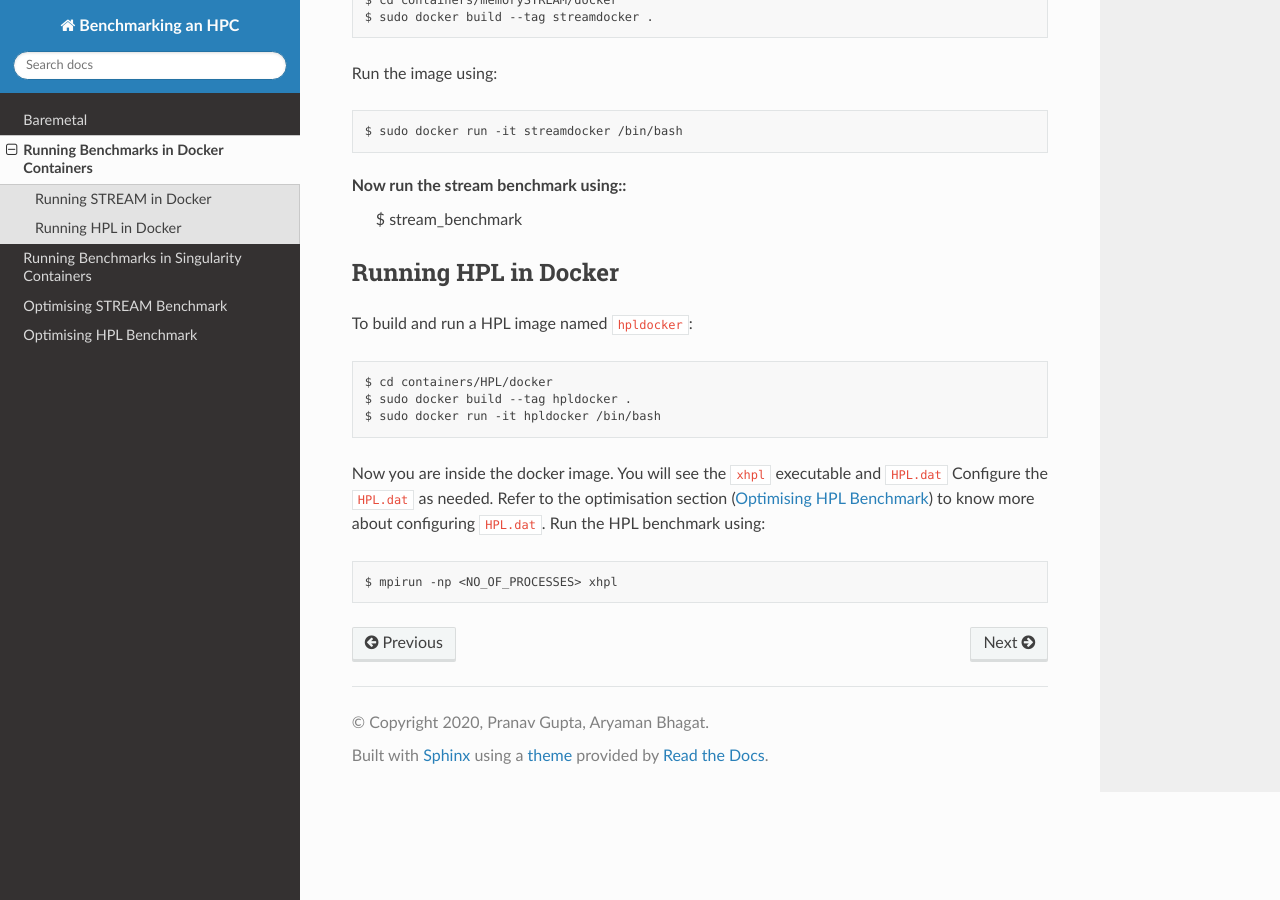
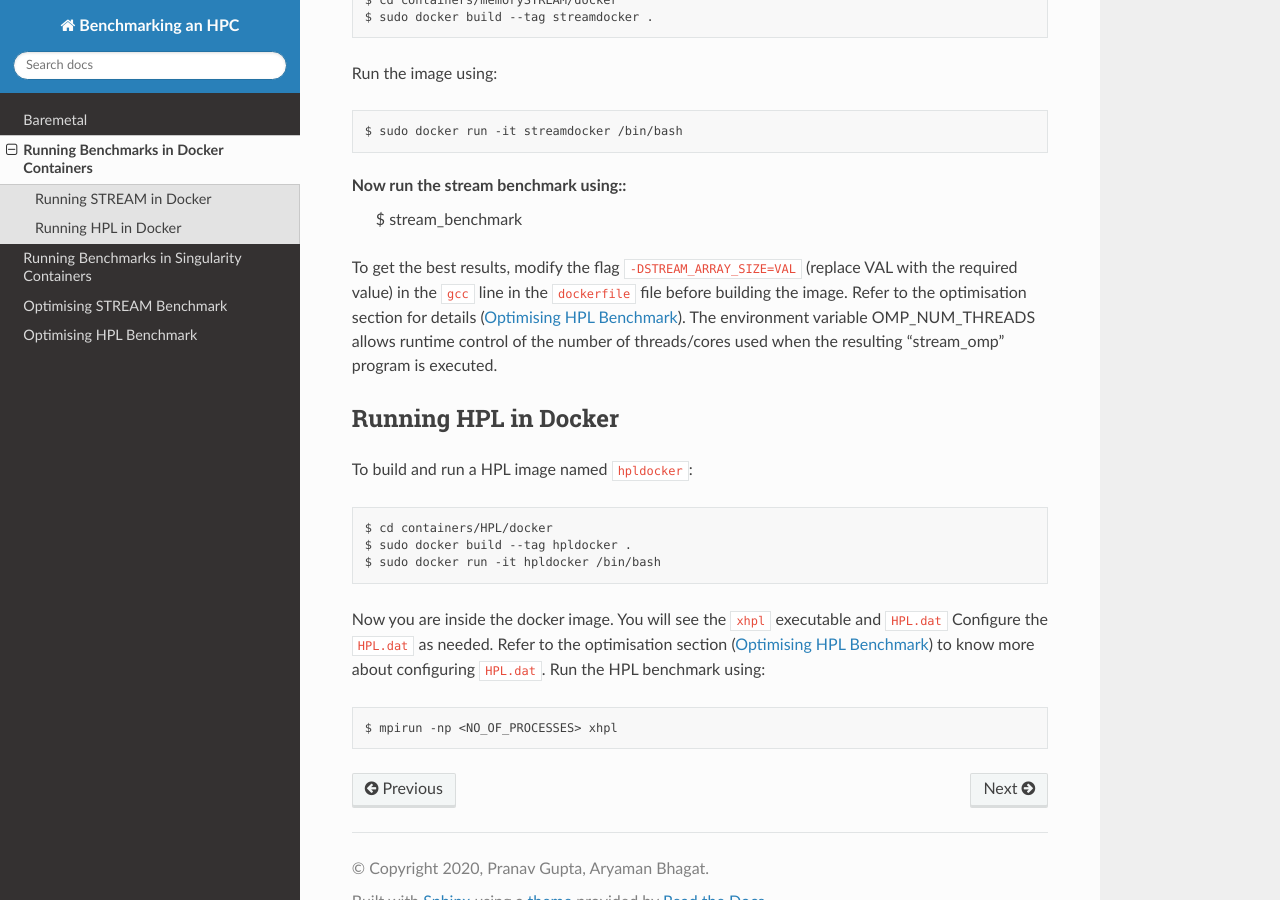
Before and after one commit to pranagupt/benchmark-hpc-containers, a Sphinx documentation site: the page built from docs/docker.rst, in a window 1280 px wide and 900 px high, scrolled down 509 px. Built offline with Sphinx 7.4.7 and the Read the Docs theme 2.0.0, drawn with Linux system fonts in a browser that asks for light colours.

Commit message:
added STREAM optimisation instructions for containers

```diff
--- a/docs/docker.rst
+++ b/docs/docker.rst
@@ -30,6 +30,12 @@ Run the image using::
 Now run the stream benchmark using::
     $ stream_benchmark
 
+To get the best results, modify the flag ``-DSTREAM_ARRAY_SIZE=VAL`` (replace VAL with the required value) in the ``gcc`` line
+in the ``dockerfile`` file before building the image.
+Refer to the optimisation section for details (:ref:`HPL-optimisation`).
+The environment variable OMP_NUM_THREADS allows runtime control of the
+number of threads/cores used when the resulting "stream_omp" program is executed.
+
 Running HPL in Docker
 ^^^^^^^^^^^^^^^^^^^^^
 
--- a/docs/singularity.rst
+++ b/docs/singularity.rst
@@ -35,6 +35,11 @@ Run the container using::
 Run the stream benchmark using
     $ ./stream_benchmark
 
+To get the best results, add the flag ``-DSTREAM_ARRAY_SIZE=VAL`` (replace VAL with the required value)in the ``gcc`` line
+in .def file before building the image.
+Refer to the optimisation section for details (:ref:`STREAM-optimisation`).
+The environment variable OMP_NUM_THREADS allows runtime control of the
+number of threads/cores used when the resulting "stream_omp" program is executed.
 Running HPL in Singularity
 ^^^^^^^^^^^^^^^^^^^^^^^^^^
 
```
